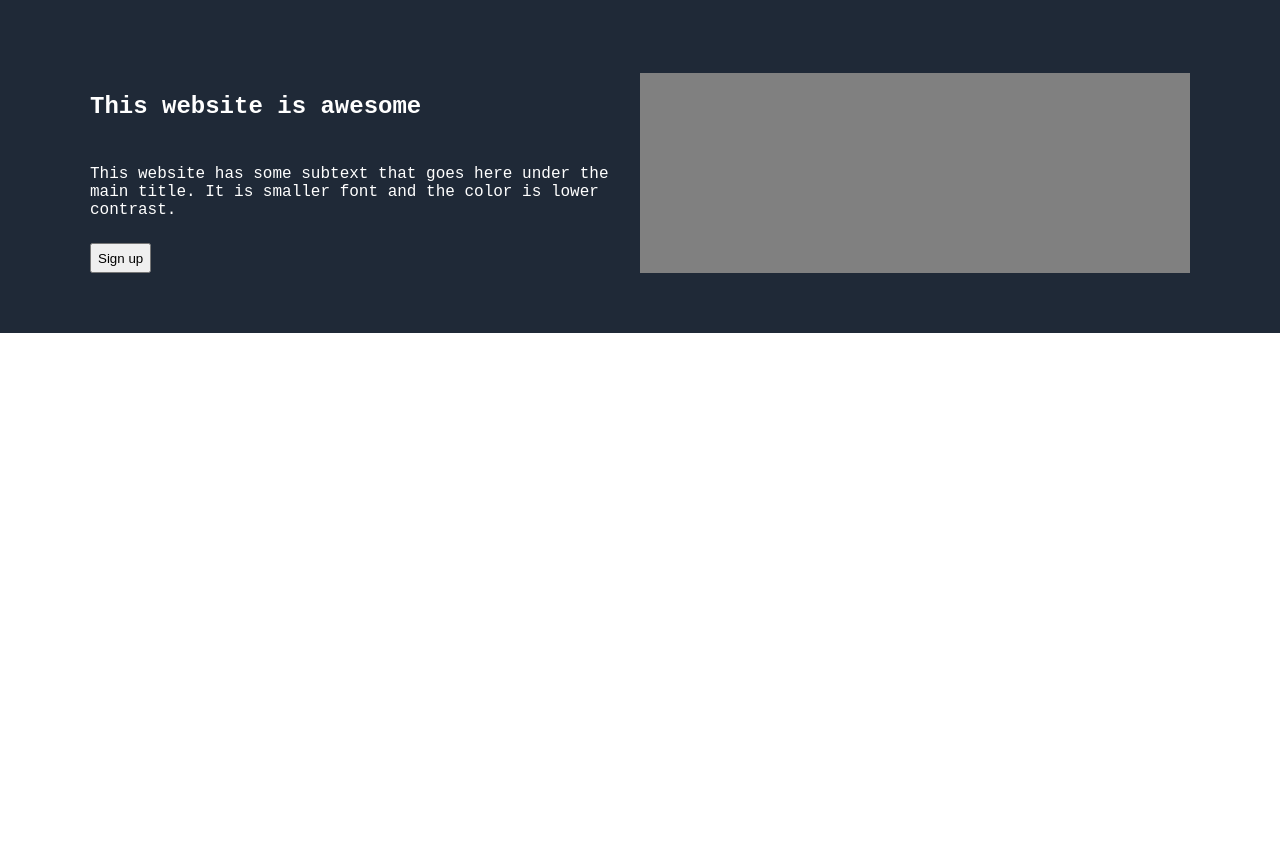
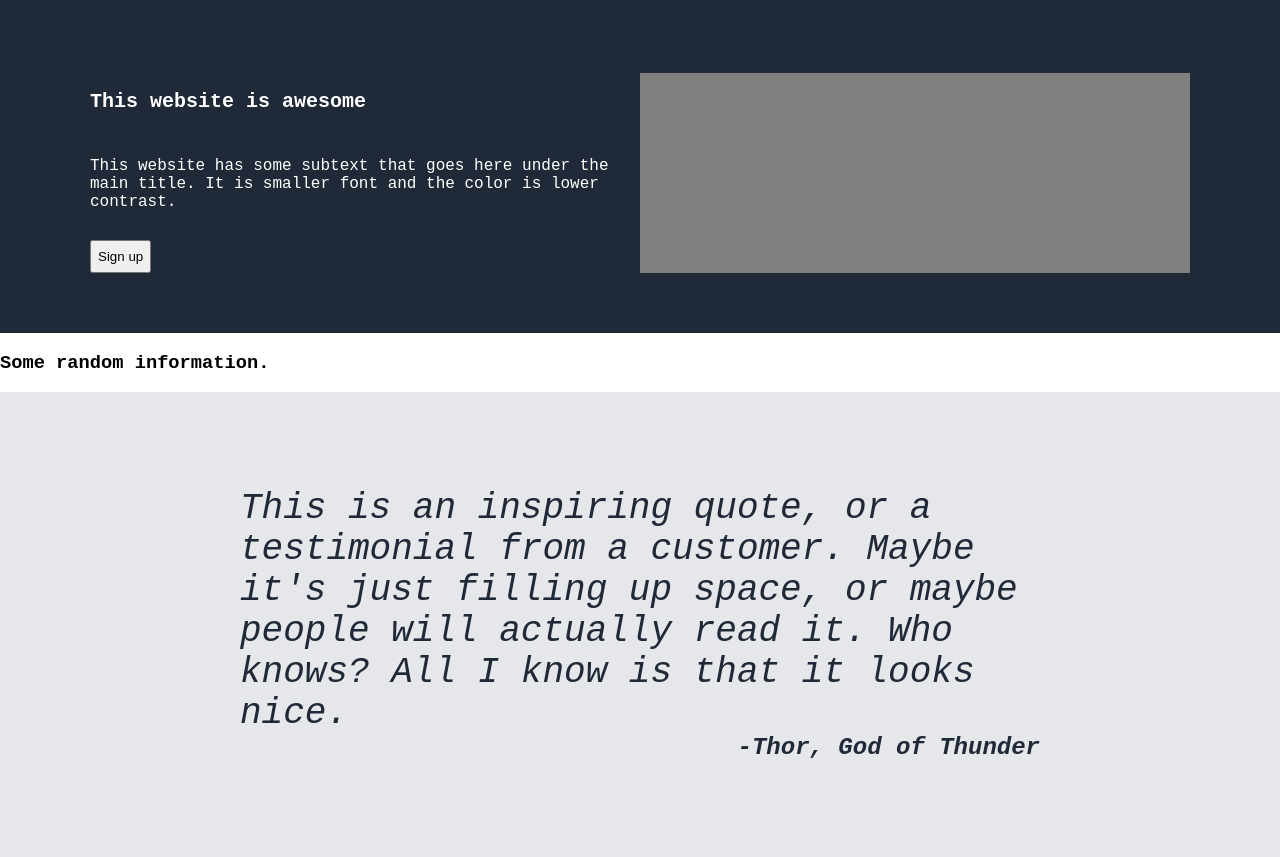
Before and after one commit to JandaTom/odin-landingPage, a plain HTML site: page index.html in a window 1280 px wide. Shown: the part 37-894 px from the top of the page. Before the commit the page ends 800 px from the top, so only its background shows below. Drawn offline with Linux system fonts and the light colour scheme.

Commit message:
add quote section and style it
Quote section has been added and styled approx. per specification.
Still need to resolve the persisting issue with width of all of the
content.

```diff
--- a/index.html
+++ b/index.html
@@ -30,6 +30,23 @@
     </div>
     <div class="secondSectionRight"></div>
     </div>
+    <div class="thirdSection"></div>
+    <div class="thirdSectionTop">
+        <h3>Some random information.</h3>
+    <div class="thirdSectionFrames">
+
+    <div class="thirdSectionInfo">
+
+    </div>
+    </div>
+    </div>
+    <div class="fourthSectionQuote">
+    <p>This is an inspiring quote, or a testimonial from a customer.
+        Maybe it's just filling up space, or maybe people will actually read it.
+        Who knows? All I know is that it looks nice. <span class="fourthSectionAuthor">-Thor, God of Thunder</span>
+    </p>
+    </div>
+
 
 </body>
 </html>
--- a/styles.css
+++ b/styles.css
@@ -51,4 +51,33 @@ body {
     display: flex;
     max-width: 550px;
     flex-wrap: wrap;
+
 }
+
+.secondSectionLeft h2 {
+    font-weight: 900;
+    font-size: 20px;
+}
+
+.fourthSectionQuote {
+    display: flex;
+    justify-content: center;
+    align-items: center;
+    padding: 60px;
+    background-color: #E5E7EB;
+    font-size: 36px;
+    font-style: italic;
+    color: #1f2937;
+    font-weight: light;
+}
+
+.fourthSectionQuote p {
+    max-width: 800px;
+}
+
+.fourthSectionAuthor {
+    display: block;
+    font-size: 24px;
+    font-weight: 900;
+    text-align: end;
+}
```
